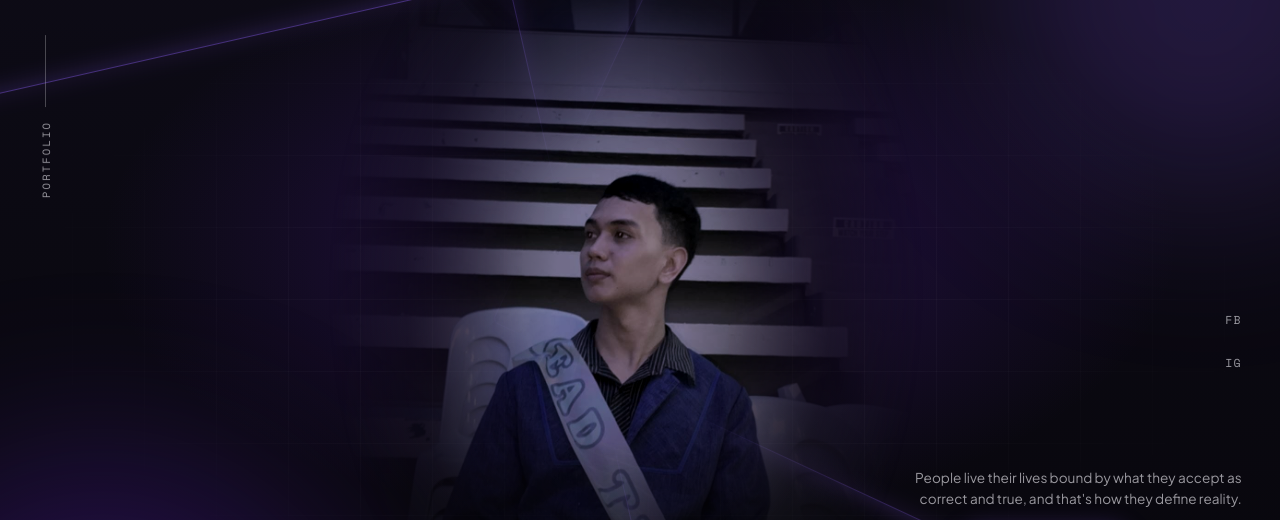
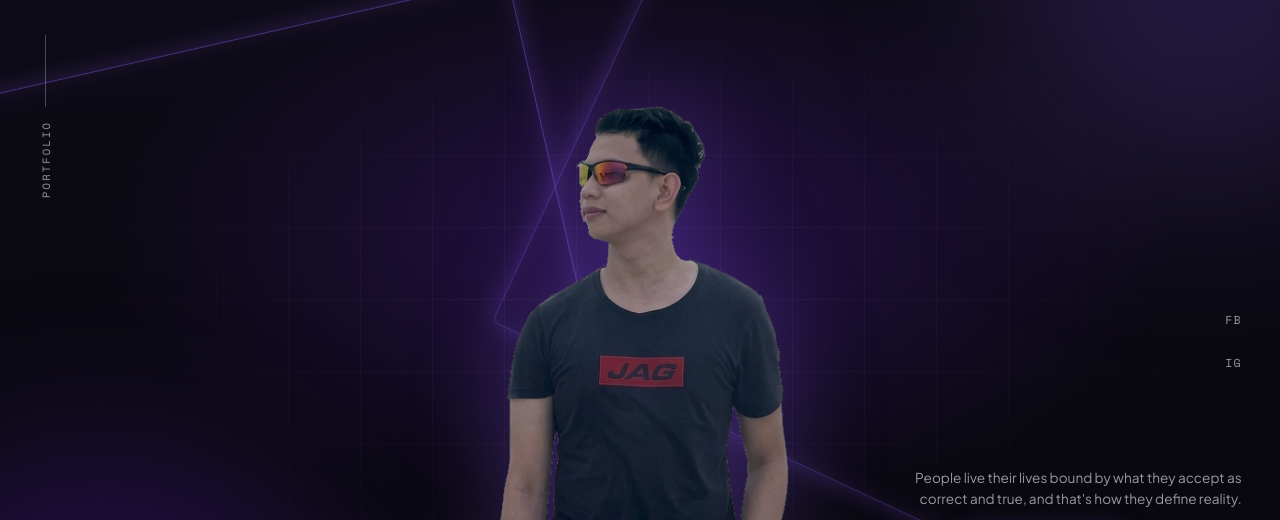
Before and after one commit to gabbtagarda2005/gabb, a plain HTML site: page index.html in a window 1280 px wide. Shown: the part 61-581 px from the top of the page. Drawn offline with nearby package versions, Linux system fonts and the light colour scheme.

Commit message:
Use new cutout portrait on homepage and new About photo
Homepage hero now shows a transparent cutout standing behind the name
(background removed from the source image). About page uses the Maze
Garden photo.

Co-Authored-By: Claude Opus 5.5 <noreply@anthropic.com>

```diff
--- a/about.css
+++ b/about.css
@@ -26,9 +26,7 @@
   width: 100%;
   height: 100%;
   object-fit: cover;
-  object-position: 46% 70%;
-  transform: scale(1.45);
-  transform-origin: 46% 68%;
+  object-position: 16% 50%;
   filter: grayscale(0.55) contrast(1.1) brightness(0.8);
 }
 
--- a/index.html
+++ b/index.html
@@ -39,7 +39,7 @@
     <span class="side-label" aria-hidden="true">Portfolio</span>
 
     <div class="hero-image">
-      <img src="me.jpg" alt="Mhyles Gabb Aguilar" />
+      <img src="me-cutout.png" alt="Mhyles Gabb Aguilar" />
     </div>
 
     <ul class="side-socials">
--- a/style.css
+++ b/style.css
@@ -730,38 +730,26 @@ a {
   color: var(--hero-accent);
 }
 
-/* Portrait: centered, blended into the background */
+/* Portrait: transparent cutout standing on the bottom edge, behind the name */
 .hero-image {
   position: absolute;
   z-index: 1;
   left: 50%;
-  top: -8vh;
-  height: 118vh;
-  aspect-ratio: 3 / 4;
+  bottom: 0;
+  height: 88vh;
+  aspect-ratio: 620 / 755;
   transform: translateX(-50%);
-  -webkit-mask-image: radial-gradient(ellipse 42% 46% at 48% 44%, #000 35%, transparent 100%);
-          mask-image: radial-gradient(ellipse 42% 46% at 48% 44%, #000 35%, transparent 100%);
+  -webkit-mask-image: linear-gradient(to bottom, #000 72%, transparent 100%);
+          mask-image: linear-gradient(to bottom, #000 72%, transparent 100%);
   animation: hero-fade 1.4s ease both;
 }
 
 .hero-image img {
   width: 100%;
   height: 100%;
-  object-fit: cover;
-  object-position: 50% 30%;
-  filter: grayscale(0.55) contrast(1.12) brightness(0.78);
-}
-
-/* Purple tint + dark fade so the photo sits in the scene */
-.hero-image::after {
-  content: '';
-  position: absolute;
-  inset: 0;
-  background:
-    radial-gradient(ellipse 30% 36% at 47% 44%, transparent 30%, rgba(7, 6, 11, 0.75) 100%),
-    linear-gradient(to top, var(--hero-bg) 8%, transparent 40%),
-    rgba(76, 29, 149, 0.28);
-  mix-blend-mode: multiply;
+  object-fit: contain;
+  object-position: bottom center;
+  filter: contrast(1.05) brightness(0.9) drop-shadow(0 0 48px rgba(139, 92, 246, 0.3));
 }
 
 /* Bottom block: role, quote, buttons, huge name */
@@ -880,8 +868,7 @@ a {
   }
 
   .hero-image {
-    top: 8vh;
-    height: 90vh;
+    height: 76vh;
   }
 
   .hero-meta {
```
Also changed, not shown: about.html (+1 -1 lines), about-photo.jpg (added), me-cutout.png (added).
